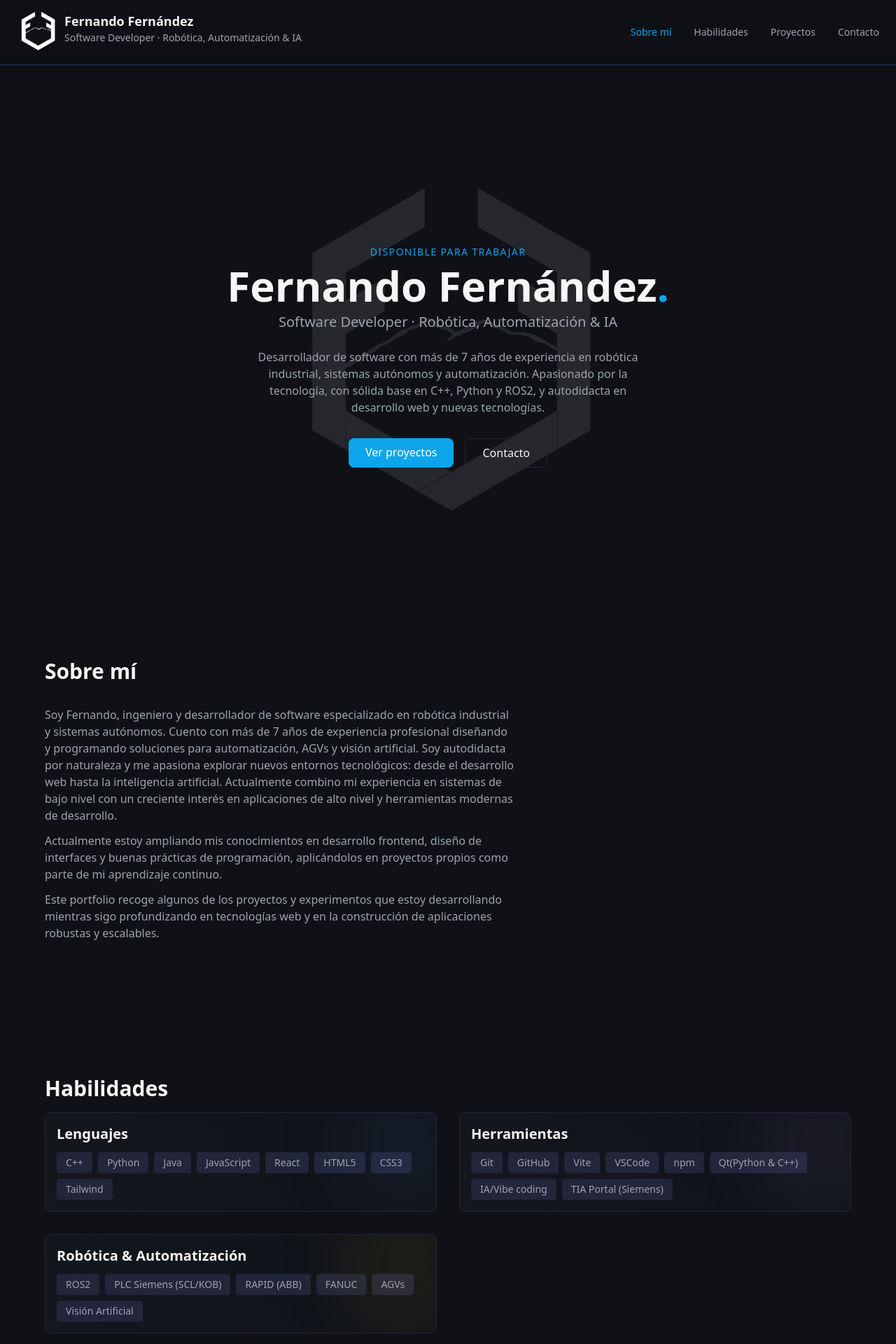
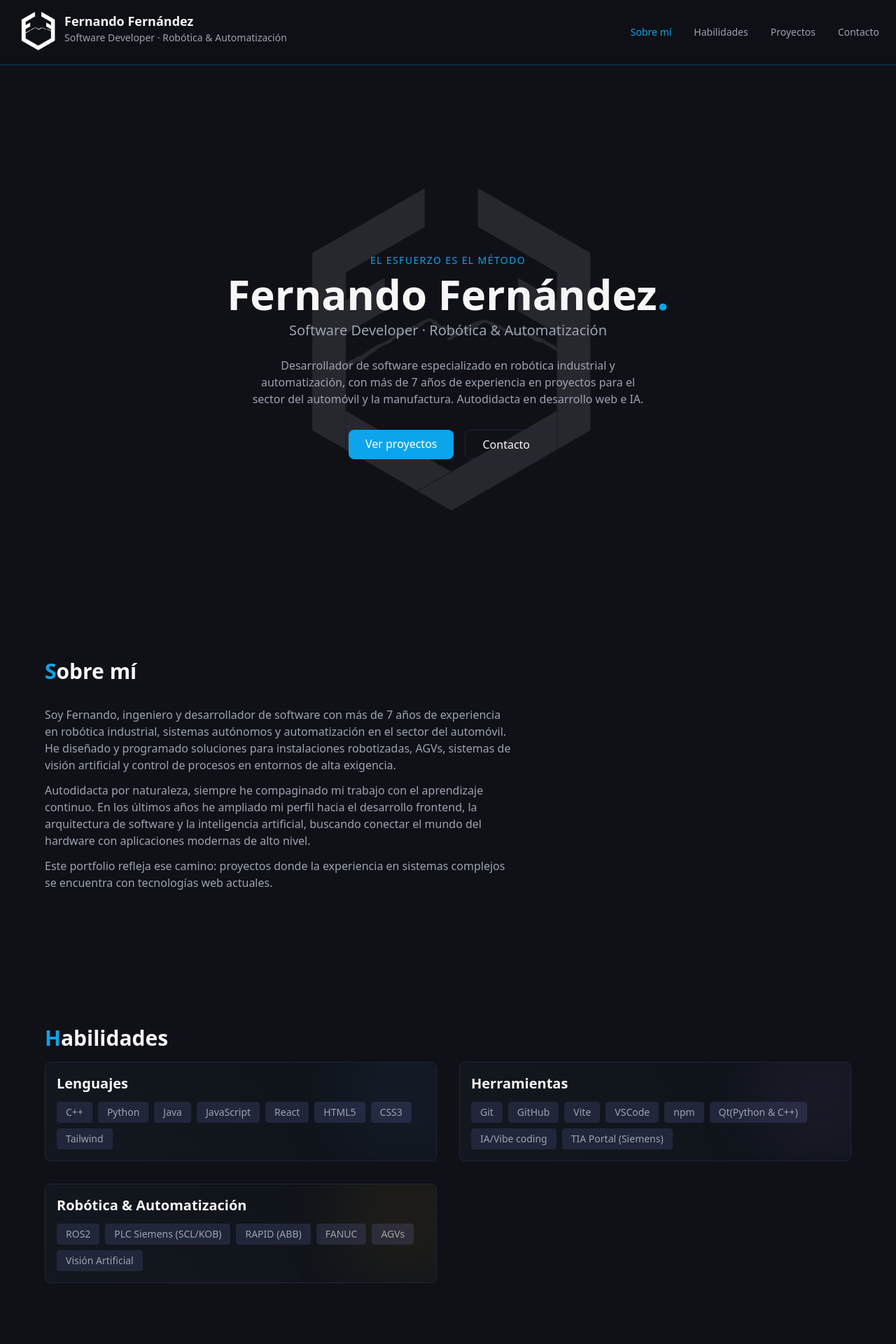
Before and after one commit to FernandoFdezMata/portfolio, a React (Vite) app: page / in a window 1280 px wide. Shown: the top 1920 px of the page at 70% size. Built offline with nearby package versions, Linux system fonts and the light colour scheme.

Commit message:
Cambios de textos y ajustes de colores

```diff
--- a/src/components/layout/Form.jsx
+++ b/src/components/layout/Form.jsx
@@ -48,7 +48,7 @@ export default function Form() {
                     <input
                         type="text"
                         name="nombre"
-                        placeholder="José Moreno"
+                        placeholder="José Gómez"
                         value={formData.nombre}
                         onChange={handleChange}
                         className={inputClass}
@@ -59,7 +59,7 @@ export default function Form() {
                     <input
                         type="email"
                         name="email"
-                        placeholder="jose.moreno@gmail.com"
+                        placeholder="jose.gomez@gmail.com"
                         value={formData.email}
                         onChange={handleChange}
                         className={inputClass}
@@ -72,7 +72,7 @@ export default function Form() {
                 <input
                     type="text"
                     name="asunto"
-                    placeholder="Proyecto / Colaboración / Trabajo..."
+                    placeholder="¿De qué se trata?"
                     value={formData.asunto}
                     onChange={handleChange}
                     className={inputClass}
--- a/src/components/layout/Header.jsx
+++ b/src/components/layout/Header.jsx
@@ -1,5 +1,5 @@
 import useScrollSpy from "../../hooks/useScrollSpy";
-import bgFirma from "../../../public/nueva-firma-b.png"
+import bgFirma from "../../assets/nueva-firma-b.png"
 
 const navLinks = [
   { href: "about", label: "Sobre mí" },
@@ -29,7 +29,7 @@ export default function Header() {
 
           <div>
             <p className="text-lg font-extrabold text-text-primary">Fernando Fernández</p>
-            <p className="text-sm text-text-secondary">Software Developer · Robótica, Automatización & IA</p>
+            <p className="text-sm text-text-secondary">Software Developer · Robótica & Automatización</p>
           </div>
         </div>
 
--- a/src/sections/About.jsx
+++ b/src/sections/About.jsx
@@ -4,26 +4,21 @@ export default function About() {
   return (
     <div className="max-w-6xl mx-auto flex flex-col gap-4">
 
-      <SectionTitle>Sobre mí</SectionTitle>
+      <SectionTitle><span className="text-accent">S</span>obre mí</SectionTitle>
 
       <div className="flex flex-col gap-3 max-w-2xl">
         <p className="text-text-secondary">
-          Soy Fernando, ingeniero y desarrollador de software especializado en robótica industrial
-           y sistemas autónomos. Cuento con más de 7 años de experiencia profesional diseñando y
-           programando soluciones para automatización, AGVs y visión artificial.
-           Soy autodidacta por naturaleza y me apasiona explorar nuevos entornos tecnológicos: desde el desarrollo
-            web hasta la inteligencia artificial. Actualmente combino mi experiencia en sistemas de bajo nivel
-            con un creciente interés en aplicaciones de alto nivel y herramientas modernas de desarrollo.
+          Soy Fernando, ingeniero y desarrollador de software con más de 7 años de experiencia en robótica industrial,
+           sistemas autónomos y automatización en el sector del automóvil. He diseñado y programado soluciones para instalaciones robotizadas, AGVs,
+           sistemas de visión artificial y control de procesos en entornos de alta exigencia.
         </p>
         <p className="text-text-secondary">
-          Actualmente estoy ampliando mis conocimientos en desarrollo frontend,
-          diseño de interfaces y buenas prácticas de programación, aplicándolos
-          en proyectos propios como parte de mi aprendizaje continuo.
+          Autodidacta por naturaleza, siempre he compaginado mi trabajo con el aprendizaje continuo. En los últimos años
+           he ampliado mi perfil hacia el desarrollo frontend, la arquitectura de software y la inteligencia artificial,
+            buscando conectar el mundo del hardware con aplicaciones modernas de alto nivel.
         </p>
         <p className="text-text-secondary">
-          Este portfolio recoge algunos de los proyectos y experimentos que
-          estoy desarrollando mientras sigo profundizando en tecnologías web y
-          en la construcción de aplicaciones robustas y escalables.
+          Este portfolio refleja ese camino: proyectos donde la experiencia en sistemas complejos se encuentra con tecnologías web actuales.
         </p>
       </div>
 
--- a/src/sections/Contact.jsx
+++ b/src/sections/Contact.jsx
@@ -8,8 +8,8 @@ export default function Contact() {
         <div className="flex flex-col items-center gap-5 text-text-primary w-full max-w-6xl mx-auto">
 
             <div className="w-full max-w-2xl">
-                <h1 className="text-3xl font-bold text-text-primary">Hablemos de tu</h1>
-                <h2 className="text-3xl font-bold mb-8 text-text-secondary">próximo proyecto</h2>
+                <h1 className="text-3xl font-bold text-text-primary">¿Tienes un reto en mente?</h1>
+                <h2 className="text-3xl font-bold mb-8 text-accent">Me interesa</h2>
             </div>
 
             <div className="flex flex-col md:flex-row justify-center items-start gap-16 p-2 w-full">
--- a/src/sections/Hero.jsx
+++ b/src/sections/Hero.jsx
@@ -1,4 +1,4 @@
-import heroBg from "../../public/nueva-firma-b.png";
+import heroBg from "../assets/nueva-firma-b.png";
 
 export default function Hero() {
     return (
@@ -18,7 +18,7 @@ export default function Hero() {
                     className="fade-in text-sm font-medium text-accent tracking-widest uppercase"
                     style={{ animationDelay: "0.9s" }}
                 >
-                    Disponible para trabajar
+                    EL ESFUERZO ES EL MÉTODO
                 </p>
                 <h1
                     className="fade-in text-5xl md:text-6xl font-extrabold text-text-primary leading-tight"
@@ -30,7 +30,7 @@ export default function Hero() {
                     className="fade-in text-xl text-text-secondary font-medium"
                     style={{ animationDelay: "1.5s" }}
                 >
-                    Software Developer · Robótica, Automatización & IA
+                    Software Developer · Robótica & Automatización
                 </p>
             </div>
 
@@ -38,7 +38,7 @@ export default function Hero() {
                 className="fade-in relative z-10 max-w-xl text-text-secondary"
                 style={{ animationDelay: "1.8s" }}
             >
-                Desarrollador de software con más de 7 años de experiencia en robótica industrial, sistemas autónomos y automatización. Apasionado por la tecnología, con sólida base en C++, Python y ROS2, y autodidacta en desarrollo web y nuevas tecnologías.
+                Desarrollador de software especializado en robótica industrial y automatización, con más de 7 años de experiencia en proyectos para el sector del automóvil y la manufactura. Autodidacta en desarrollo web e IA.
             </p>
 
             <div
--- a/src/sections/Projects.jsx
+++ b/src/sections/Projects.jsx
@@ -32,7 +32,7 @@ function ProjectCard({ project, index }) {
 export default function Projects() {
   return (
     <div className="max-w-6xl mx-auto text-gray-300">
-      <SectionTitle>Proyectos</SectionTitle>
+      <SectionTitle><span className="text-accent">P</span>royectos</SectionTitle>
       <div className="grid md:grid-cols-2 gap-8">
         {projects.map((project, index) => (
           <ProjectCard key={project.id} project={project} index={index} />
--- a/src/sections/Skills.jsx
+++ b/src/sections/Skills.jsx
@@ -40,7 +40,7 @@ function SkillCard({ group, index }) {
 export default function Skills() {
   return (
     <div className="max-w-6xl mx-auto text-gray-300">
-      <SectionTitle>Habilidades</SectionTitle>
+      <SectionTitle><span className="text-accent">H</span>abilidades</SectionTitle>
       <div className="grid md:grid-cols-2 gap-8">
         {skills.map((group, index) => (
           <SkillCard key={group.category} group={group} index={index} />
```
Also changed, not shown: src/assets/icon.svg (renamed from public/icon.svg), src/assets/nueva-firma-b.png (renamed from public/nueva-firma-b.png).
